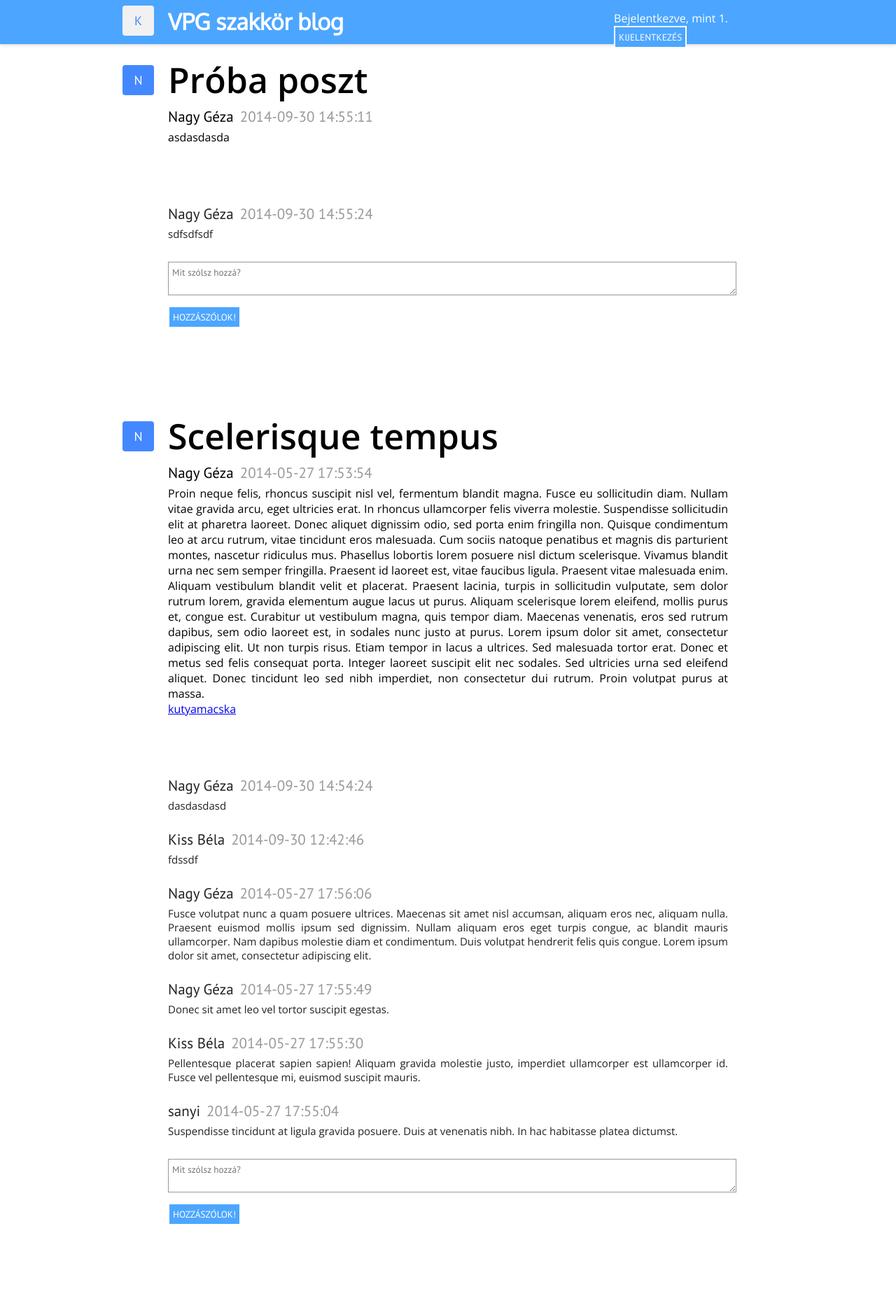
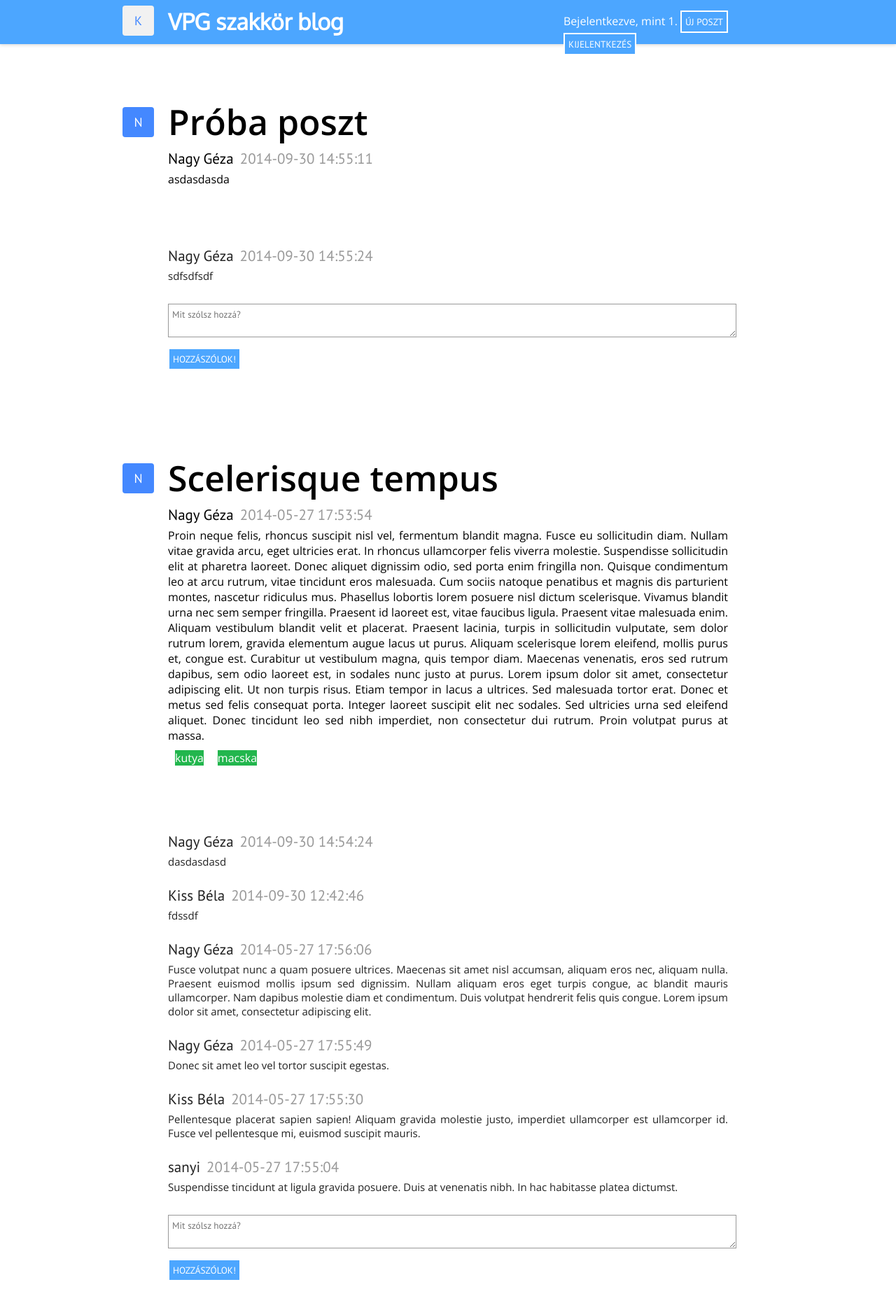
Before and after one commit to elemential/blog, a PHP site: page / in a window 1280 px wide. Shown: the top 1872 px of the page at 70% size. Run offline with PHP 8.4, Linux system fonts and the light colour scheme; the visitor is signed in with stand-in values (Sample User, id 1); data comes from the database, SQL or seed files in the repository; some libraries are stand-ins or nearby versions.

Commit message:
added new design bits

```diff
--- a/assets/style/style.css
+++ b/assets/style/style.css
@@ -8,6 +8,7 @@ html,
 body {
     background: white !important;
     font-family: sans-serif;
+    margin-top:60px;
 }
 article {
     background: white;
@@ -146,6 +147,11 @@ article.comment {
 }
 article.comment {
     color: #222;
+}
+.kiemel {
+    border:1px solid #999 !important;
+    width:150px;
+
 }
 input[type="text"],
 input[type="password"] {
@@ -362,3 +368,12 @@ img[src="profile_icon.png"] {
     position: fixed;
     top: -5px;
 }
+.cimke a{
+    -webkit-filter:
+padding: 5px;
+background: #22b64d;
+margin: 10px;
+display: inline-block;
+color: white;
+text-decoration: none;
+}
--- a/engine/templates/loginform-loggedin.tpl
+++ b/engine/templates/loginform-loggedin.tpl
@@ -1,4 +1,5 @@
 Bejelentkezve, mint <?= $_SESSION['f_teljes_nev'] == NULL ? $_SESSION['f_nev'] : $_SESSION['f_teljes_nev'] ?>.
+    <input type="submit" value="Új poszt" onclick="location.search='?muvelet=uj_poszt'" id="newposzt">
 <form method="post" action="<?= $_SERVER['PHP_SELF'] ?>">
 	<input type="hidden" name="kijelentkezes" value="">
 	<input type="submit" value="Kijelentkezés">
```
Also changed, not shown: engine/templates/ujposzt-loggedin.tpl (+5 -5 lines).
